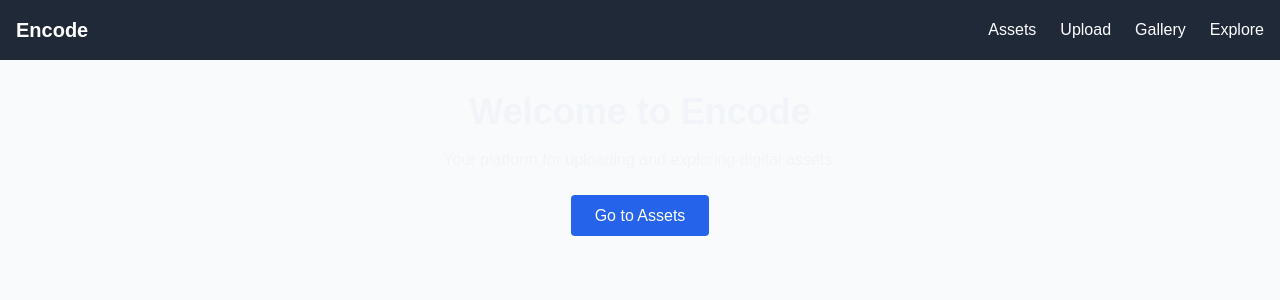
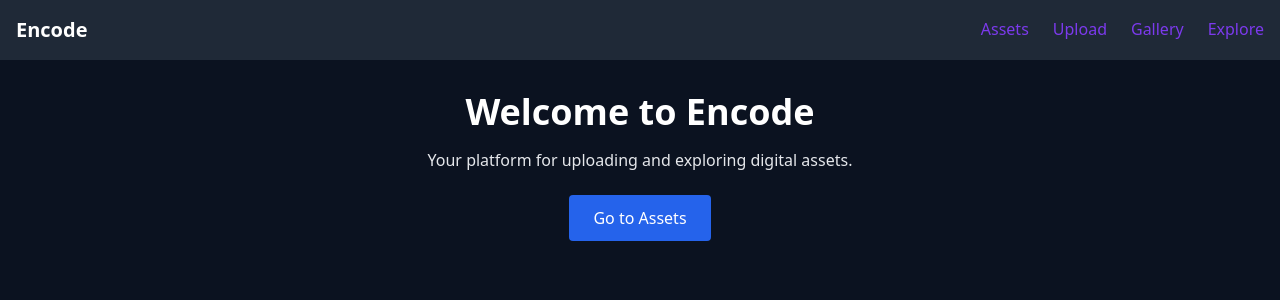
Before and after one commit to chinmayraj28/encode-2025, a Next.js app: page / in a window 1280 px wide. Shown: the top 300 px of the page. Built offline with nearby package versions, Linux system fonts and the light colour scheme.

Commit message:
css update

```diff
--- a/components/MediaUploader.tsx
+++ b/components/MediaUploader.tsx
@@ -1,3 +1,5 @@
+'use client';
+
 import { useState } from 'react';
 
 export default function MediaUploader() {
--- a/next.config.js
+++ b/next.config.js
@@ -1,8 +1,10 @@
 /** @type {import('next').NextConfig} */
 const nextConfig = {
   reactStrictMode: true,
-  turbopack: {}, // Enable Turbopack with default settings
-  webpack: undefined, // Remove webpack config
+  experimental: {
+    turbopack: true,
+    turbopackRoot: './', // Explicitly set project root
+  },
 };
 
 module.exports = nextConfig;
--- a/styles/globals.css
+++ b/styles/globals.css
@@ -2,32 +2,90 @@
 @tailwind components;
 @tailwind utilities;
 
-body {
-  font-family: sans-serif;
-  background-color: #f9fafb;
-}
-
+/* --- Global Styles --- */
 :root {
-  --bg: #0b1220;
-  --surface: #0f1724;
-  --muted: #94a3b8;
-  --accent: #7c3aed;
+  --bg: #0b1220;          /* Dark background */
+  --surface: #0f1724;     /* Card/background surfaces */
+  --muted: #94a3b8;       /* Secondary text color */
+  --accent: #7c3aed;      /* Purple accent */
+  --heading: #ffffff;     /* Headings */
+  --text: #e5e7eb;        /* Main text */
 }
 
 @layer base {
   body {
-    @apply bg-[color:var(--bg)] text-slate-100 antialiased;
+    @apply bg-[color:var(--bg)] text-[color:var(--text)] font-sans antialiased;
+    line-height: 1.6;
+  }
+
+  h1, h2, h3, h4, h5, h6 {
+    color: var(--heading);
+    font-weight: 700;
+  }
+
+  a {
+    @apply text-[color:var(--accent)] hover:underline transition-colors;
+  }
+
+  p {
+    @apply text-[color:var(--text)];
+  }
+
+  input, textarea, select, button {
+    @apply outline-none focus:ring-2 focus:ring-[color:var(--accent)] focus:ring-offset-0;
   }
 }
 
+/* --- Components --- */
 @layer components {
+  /* Buttons */
   .btn-base {
-    @apply rounded-2xl px-4 py-2 font-medium transition-shadow;
+    @apply rounded-2xl px-6 py-2 font-semibold transition-all duration-200 shadow-md;
   }
+
   .btn-primary {
-    @apply btn-base bg-violet-500 hover:bg-violet-600 text-white shadow-md;
+    @apply btn-base bg-[color:var(--accent)] text-white hover:bg-violet-600 shadow-lg;
   }
+
   .btn-secondary {
-    @apply btn-base bg-transparent border border-slate-700 text-slate-100 hover:bg-slate-800;
+    @apply btn-base bg-[color:var(--surface)] text-[color:var(--text)] border border-slate-700 hover:bg-slate-800 shadow-sm;
+  }
+
+  /* Card */
+  .card {
+    @apply bg-[color:var(--surface)] rounded-xl shadow-lg p-6 transition-transform duration-200 hover:-translate-y-1 hover:shadow-xl;
+  }
+
+  /* Navbar */
+  .navbar {
+    @apply flex items-center justify-between py-4 px-8 bg-[color:var(--surface)] shadow-md fixed w-full z-50;
+  }
+
+  .navbar a {
+    @apply mx-4 text-[color:var(--text)] hover:text-[color:var(--accent)] font-medium;
+  }
+
+  /* Grid layouts */
+  .grid-3 {
+    @apply grid grid-cols-1 sm:grid-cols-2 lg:grid-cols-3 gap-6;
   }
 }
+
+/* --- Utilities --- */
+@layer utilities {
+  .text-muted {
+    @apply text-[color:var(--muted)];
+  }
+
+  .text-accent {
+    @apply text-[color:var(--accent)];
+  }
+
+  .bg-surface {
+    @apply bg-[color:var(--surface)];
+  }
+
+  .shadow-card {
+    @apply shadow-lg hover:shadow-xl transition-shadow duration-200;
+  }
+}
```
Also changed, not shown: app/assets/page.tsx (renamed from app/assets/[id]/page.tsx).
